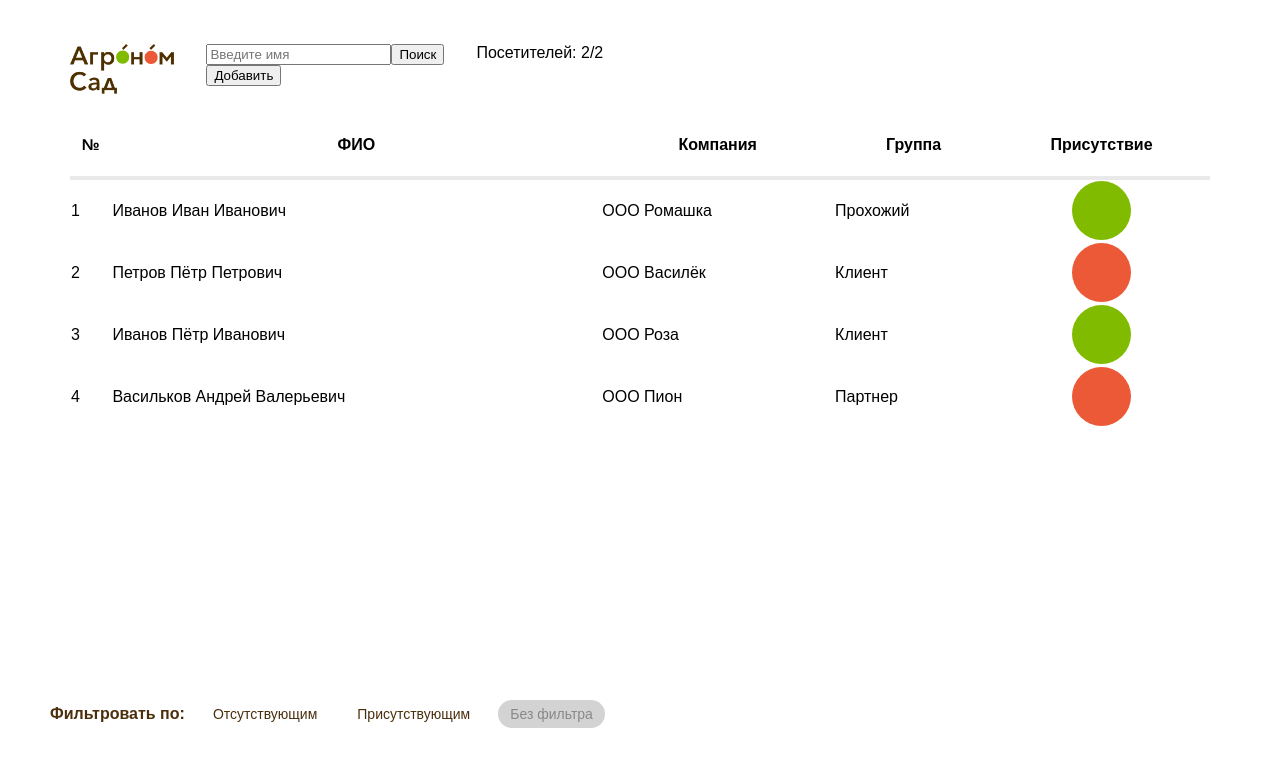
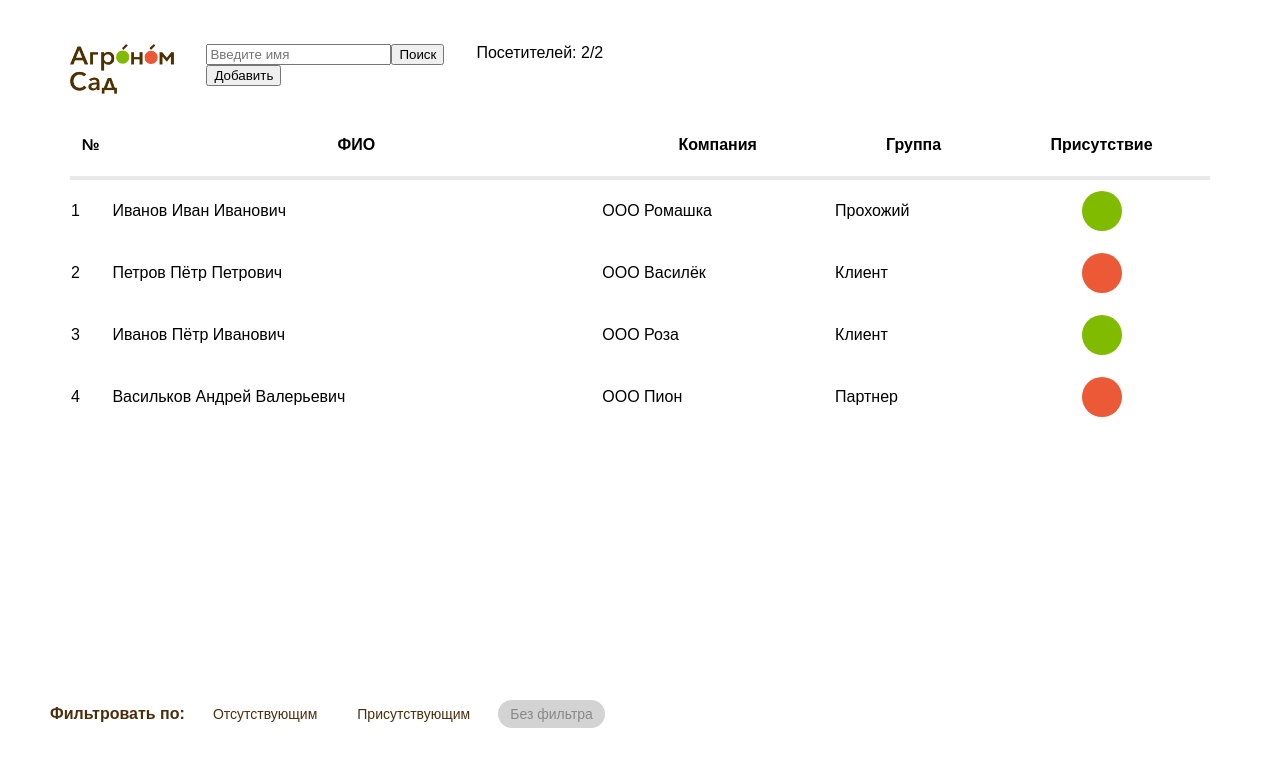
Before and after one commit to mcalexandretion/visitor-app-project, a React (Vite) app: page / in a window 1280 px wide. Shown: the top 766 px of the page. Built offline with nearby package versions, Linux system fonts and the light colour scheme; data requests are answered from the project's data file.

Commit message:
change circles size

```diff
--- a/src/components/VisitorItem.module.css
+++ b/src/components/VisitorItem.module.css
@@ -14,8 +14,8 @@
 /* Стили для кружков */
 .presentCircle {
   display: inline-block;
-  width: 59px;
-  height: 59px;
+  width: 40px;
+  height: 40px;
   background-color: #80BB00;
   border-radius: 50%;
   vertical-align: middle;
@@ -23,8 +23,8 @@
 
 .absentCircle {
   display: inline-block;
-  width: 59px;
-  height: 59px;
+  width: 40px;
+  height: 40px;
   background-color: #EC5937;
   border-radius: 50%;
   vertical-align: middle;
```
